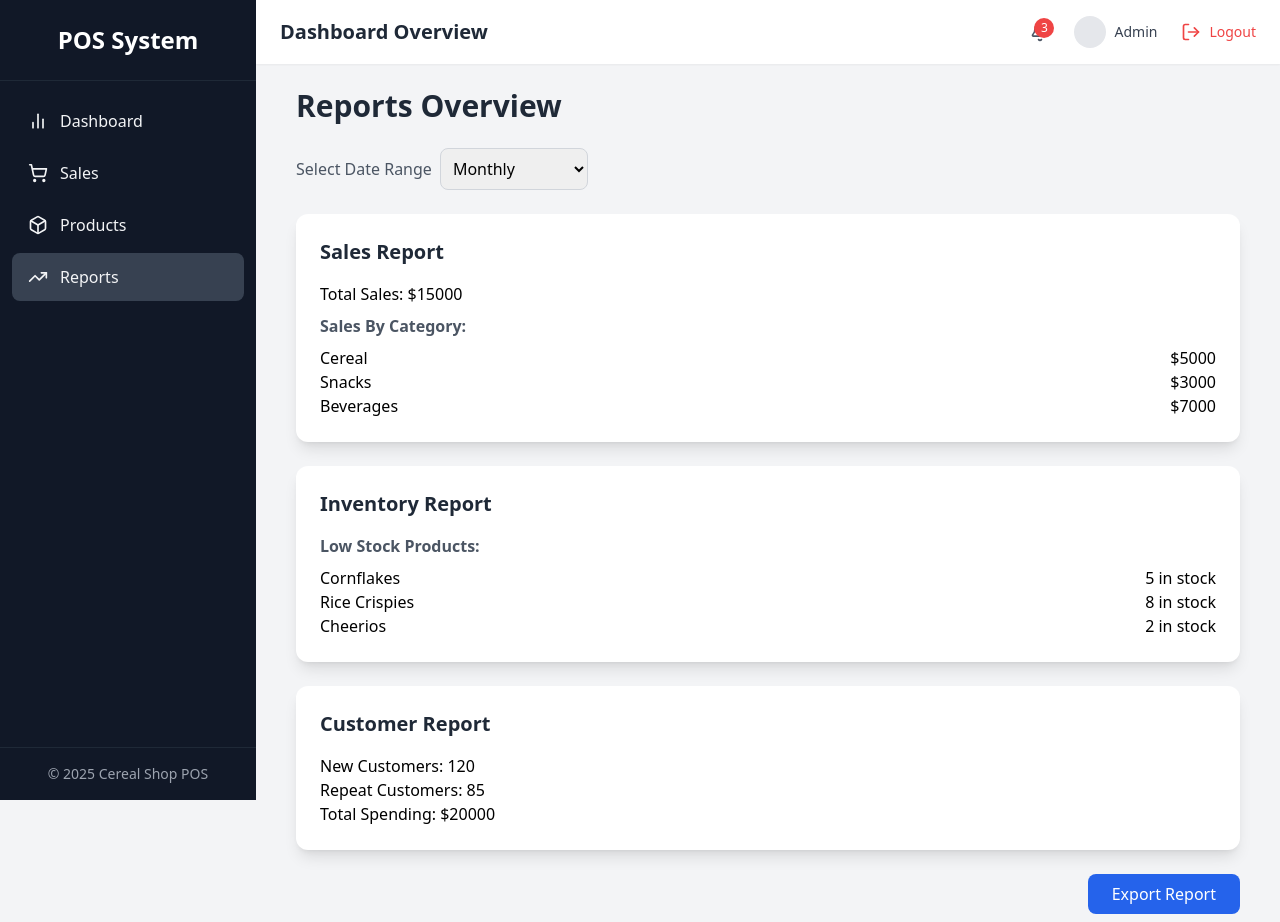
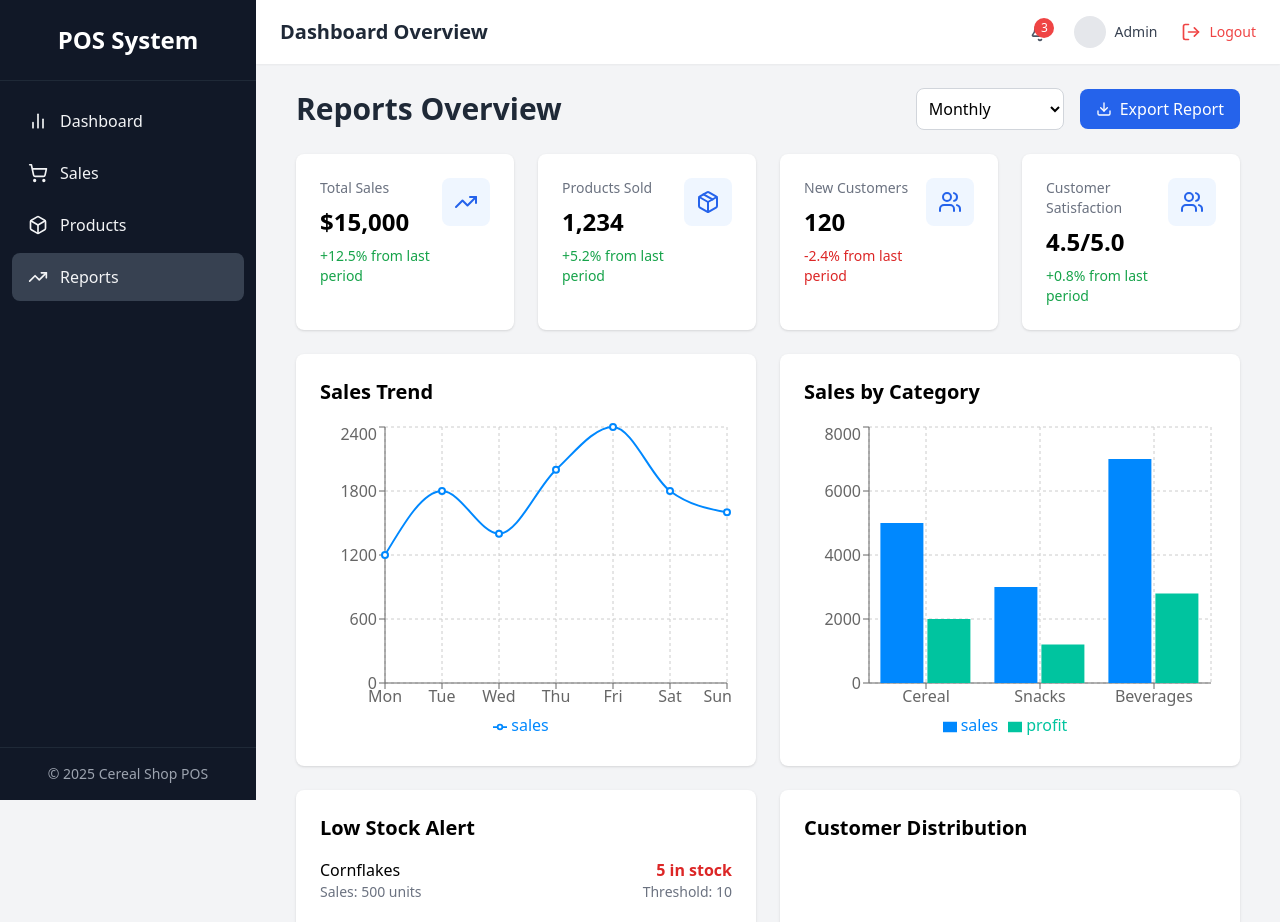
Before and after one commit to Clinton-Okumu/pos-system, a React (Vite) app in the folder frontend/: page /reports in a window 1280 px wide. Shown: the top 922 px of the page. Built offline with nearby package versions, Linux system fonts and the light colour scheme; sample sign-in values are in the browser's storage.

Commit message:
add: updated ui components

```diff
--- a/frontend/package.json
+++ b/frontend/package.json
@@ -16,7 +16,8 @@
     "react": "^18.3.1",
     "react-dom": "^18.3.1",
     "react-modal": "^3.16.3",
-    "react-router-dom": "^7.1.3"
+    "react-router-dom": "^7.1.3",
+    "recharts": "^2.15.1"
   },
   "devDependencies": {
     "@eslint/js": "^9.17.0",
--- a/frontend/src/components/ui/Button.jsx
+++ b/frontend/src/components/ui/Button.jsx
@@ -1,24 +1,52 @@
 import React from "react";
 
-export const Button = ({
+const Button = React.forwardRef(
+  (
+    {
+      className = "",
+      variant = "default",
+      size = "default",
       children,
-  onClick,
-  type = "button",
-  className,
-  variant = "filled",
-}) => {
-  const buttonClass =
-    variant === "outline"
-      ? "border-2 border-gray-600 text-gray-600 bg-transparent"
-      : "bg-blue-600 text-white";
+      ...props
+    },
+    ref,
+  ) => {
+    const baseStyles =
+      "inline-flex items-center justify-center rounded-md text-sm font-medium transition-colors focus-visible:outline-none focus-visible:ring-2 focus-visible:ring-ring focus-visible:ring-offset-2 disabled:opacity-50 disabled:pointer-events-none ring-offset-background";
+
+    const variants = {
+      default: "bg-primary text-primary-foreground hover:bg-primary/90",
+      destructive:
+        "bg-destructive text-destructive-foreground hover:bg-destructive/90",
+      outline:
+        "border border-input hover:bg-accent hover:text-accent-foreground",
+      secondary: "bg-secondary text-secondary-foreground hover:bg-secondary/80",
+      ghost: "hover:bg-accent hover:text-accent-foreground",
+      link: "underline-offset-4 hover:underline text-primary",
+    };
+
+    const sizes = {
+      default: "h-10 py-2 px-4",
+      sm: "h-9 px-3 rounded-md",
+      lg: "h-11 px-8 rounded-md",
+      icon: "h-10 w-10",
+    };
+
+    const variantStyles = variants[variant];
+    const sizeStyles = sizes[size];
 
     return (
       <button
-      type={type}
-      onClick={onClick}
-      className={`${buttonClass} p-2 rounded-md ${className}`}
+        className={`${baseStyles} ${variantStyles} ${sizeStyles} ${className}`}
+        ref={ref}
+        {...props}
       >
         {children}
       </button>
     );
-};
+  },
+);
+
+Button.displayName = "Button";
+
+export { Button };
--- a/frontend/src/pages/ReportsPage.jsx
+++ b/frontend/src/pages/ReportsPage.jsx
@@ -1,106 +1,253 @@
 import React, { useState } from "react";
+import {
+  BarChart,
+  Bar,
+  LineChart,
+  Line,
+  PieChart,
+  Pie,
+  Cell,
+  XAxis,
+  YAxis,
+  CartesianGrid,
+  Tooltip,
+  Legend,
+  ResponsiveContainer,
+} from "recharts";
+import { Download, TrendingUp, Package, Users } from "lucide-react";
 
 const ReportsPage = () => {
   const [dateRange, setDateRange] = useState("monthly");
 
-  // Example data (would typically come from an API or database)
+  // Example data
   const salesData = {
     totalSales: 15000,
     salesByCategory: [
-      { category: "Cereal", sales: 5000 },
-      { category: "Snacks", sales: 3000 },
-      { category: "Beverages", sales: 7000 },
+      { category: "Cereal", sales: 5000, profit: 2000 },
+      { category: "Snacks", sales: 3000, profit: 1200 },
+      { category: "Beverages", sales: 7000, profit: 2800 },
+    ],
+    dailySales: [
+      { date: "Mon", sales: 1200 },
+      { date: "Tue", sales: 1800 },
+      { date: "Wed", sales: 1400 },
+      { date: "Thu", sales: 2000 },
+      { date: "Fri", sales: 2400 },
+      { date: "Sat", sales: 1800 },
+      { date: "Sun", sales: 1600 },
     ],
   };
 
   const inventoryData = [
-    { product: "Cornflakes", stock: 5, sales: 500 },
-    { product: "Rice Crispies", stock: 8, sales: 300 },
-    { product: "Cheerios", stock: 2, sales: 700 },
+    { product: "Cornflakes", stock: 5, sales: 500, threshold: 10 },
+    { product: "Rice Crispies", stock: 8, sales: 300, threshold: 15 },
+    { product: "Cheerios", stock: 2, sales: 700, threshold: 12 },
   ];
 
   const customerData = {
     newCustomers: 120,
     repeatCustomers: 85,
     totalSpending: 20000,
+    satisfaction: 4.5,
+    customerTypes: [
+      { name: "New", value: 120 },
+      { name: "Repeat", value: 85 },
+    ],
   };
+
+  const COLORS = ["#0088FE", "#00C49F", "#FFBB28"];
 
   const handleDateRangeChange = (e) => {
     setDateRange(e.target.value);
   };
 
+  const StatsCard = ({ title, value, icon: Icon, trend }) => (
+    <div className="bg-white rounded-lg shadow p-6">
+      <div className="flex justify-between items-start">
+        <div>
+          <p className="text-sm font-medium text-gray-500">{title}</p>
+          <h3 className="text-2xl font-bold mt-2">{value}</h3>
+          {trend && (
+            <p
+              className={`text-sm mt-2 ${trend >= 0 ? "text-green-600" : "text-red-600"}`}
+            >
+              {trend >= 0 ? "+" : ""}
+              {trend}% from last period
+            </p>
+          )}
+        </div>
+        <div className="p-3 bg-blue-50 rounded-lg">
+          <Icon className="h-6 w-6 text-blue-600" />
+        </div>
+      </div>
+    </div>
+  );
+
   return (
     <div className="p-6 bg-gray-100 min-h-screen">
-      {/* Page Header */}
-      <h1 className="text-3xl font-extrabold text-gray-800 mb-6">
+      <div className="max-w-7xl mx-auto">
+        {/* Header */}
+        <div className="flex justify-between items-center mb-6">
+          <h1 className="text-3xl font-extrabold text-gray-800">
             Reports Overview
           </h1>
-
-      {/* Filters */}
-      <div className="mb-6">
-        <label className="text-gray-600">Select Date Range</label>
+          <div className="flex items-center gap-4">
             <select
               value={dateRange}
               onChange={handleDateRangeChange}
-          className="ml-2 p-2 rounded-lg border border-gray-300"
+              className="p-2 rounded-lg border border-gray-300 bg-white"
             >
               <option value="daily">Daily</option>
               <option value="weekly">Weekly</option>
               <option value="monthly">Monthly</option>
               <option value="custom">Custom Range</option>
             </select>
-      </div>
-
-      {/* Sales Report Section */}
-      <div className="bg-white shadow-lg rounded-xl p-6 mb-6">
-        <h2 className="text-xl font-semibold text-gray-800">Sales Report</h2>
-        <div className="mt-4">
-          <p>Total Sales: ${salesData.totalSales}</p>
-          <p className="mt-2 font-semibold text-gray-600">Sales By Category:</p>
-          <ul className="mt-2">
-            {salesData.salesByCategory.map((category, index) => (
-              <li key={index} className="flex justify-between">
-                <span>{category.category}</span>
-                <span>${category.sales}</span>
-              </li>
-            ))}
-          </ul>
+            <button className="bg-blue-600 text-white px-4 py-2 rounded-lg flex items-center gap-2 hover:bg-blue-700">
+              <Download className="h-4 w-4" />
+              Export Report
+            </button>
           </div>
         </div>
 
-      {/* Inventory Report Section */}
-      <div className="bg-white shadow-lg rounded-xl p-6 mb-6">
-        <h2 className="text-xl font-semibold text-gray-800">
-          Inventory Report
-        </h2>
-        <div className="mt-4">
-          <p className="font-semibold text-gray-600">Low Stock Products:</p>
-          <ul className="mt-2">
-            {inventoryData.map((product, index) => (
-              <li key={index} className="flex justify-between">
-                <span>{product.product}</span>
-                <span>{product.stock} in stock</span>
-              </li>
-            ))}
-          </ul>
+        {/* Stats Overview */}
+        <div className="grid grid-cols-1 md:grid-cols-2 lg:grid-cols-4 gap-6 mb-6">
+          <StatsCard
+            title="Total Sales"
+            value={`$${salesData.totalSales.toLocaleString()}`}
+            icon={TrendingUp}
+            trend={12.5}
+          />
+          <StatsCard
+            title="Products Sold"
+            value="1,234"
+            icon={Package}
+            trend={5.2}
+          />
+          <StatsCard
+            title="New Customers"
+            value={customerData.newCustomers}
+            icon={Users}
+            trend={-2.4}
+          />
+          <StatsCard
+            title="Customer Satisfaction"
+            value={`${customerData.satisfaction}/5.0`}
+            icon={Users}
+            trend={0.8}
+          />
+        </div>
+
+        {/* Charts Section */}
+        <div className="grid grid-cols-1 lg:grid-cols-2 gap-6 mb-6">
+          {/* Sales Trend */}
+          <div className="bg-white rounded-lg shadow p-6">
+            <h2 className="text-xl font-semibold mb-4">Sales Trend</h2>
+            <div className="h-80">
+              <ResponsiveContainer width="100%" height="100%">
+                <LineChart data={salesData.dailySales}>
+                  <CartesianGrid strokeDasharray="3 3" />
+                  <XAxis dataKey="date" />
+                  <YAxis />
+                  <Tooltip />
+                  <Legend />
+                  <Line
+                    type="monotone"
+                    dataKey="sales"
+                    stroke="#0088FE"
+                    strokeWidth={2}
+                  />
+                </LineChart>
+              </ResponsiveContainer>
             </div>
           </div>
 
-      {/* Customer Report Section */}
-      <div className="bg-white shadow-lg rounded-xl p-6 mb-6">
-        <h2 className="text-xl font-semibold text-gray-800">Customer Report</h2>
-        <div className="mt-4">
-          <p>New Customers: {customerData.newCustomers}</p>
-          <p>Repeat Customers: {customerData.repeatCustomers}</p>
-          <p>Total Spending: ${customerData.totalSpending}</p>
+          {/* Sales by Category */}
+          <div className="bg-white rounded-lg shadow p-6">
+            <h2 className="text-xl font-semibold mb-4">Sales by Category</h2>
+            <div className="h-80">
+              <ResponsiveContainer width="100%" height="100%">
+                <BarChart data={salesData.salesByCategory}>
+                  <CartesianGrid strokeDasharray="3 3" />
+                  <XAxis dataKey="category" />
+                  <YAxis />
+                  <Tooltip />
+                  <Legend />
+                  <Bar dataKey="sales" fill="#0088FE" />
+                  <Bar dataKey="profit" fill="#00C49F" />
+                </BarChart>
+              </ResponsiveContainer>
+            </div>
           </div>
         </div>
 
-      {/* Export Button */}
-      <div className="flex justify-end">
-        <button className="bg-blue-600 text-white px-6 py-2 rounded-lg hover:bg-blue-700 transition-all">
-          Export Report
-        </button>
+        {/* Bottom Section */}
+        <div className="grid grid-cols-1 lg:grid-cols-2 gap-6">
+          {/* Inventory Status */}
+          <div className="bg-white rounded-lg shadow p-6">
+            <h2 className="text-xl font-semibold mb-4">Low Stock Alert</h2>
+            <div className="space-y-4">
+              {inventoryData.map((item) => (
+                <div
+                  key={item.product}
+                  className="flex items-center justify-between"
+                >
+                  <div>
+                    <p className="font-medium">{item.product}</p>
+                    <p className="text-sm text-gray-500">
+                      Sales: {item.sales} units
+                    </p>
+                  </div>
+                  <div className="text-right">
+                    <p
+                      className={`font-bold ${
+                        item.stock < item.threshold
+                          ? "text-red-600"
+                          : "text-green-600"
+                      }`}
+                    >
+                      {item.stock} in stock
+                    </p>
+                    <p className="text-sm text-gray-500">
+                      Threshold: {item.threshold}
+                    </p>
+                  </div>
+                </div>
+              ))}
+            </div>
+          </div>
+
+          {/* Customer Distribution */}
+          <div className="bg-white rounded-lg shadow p-6">
+            <h2 className="text-xl font-semibold mb-4">
+              Customer Distribution
+            </h2>
+            <div className="h-80">
+              <ResponsiveContainer width="100%" height="100%">
+                <PieChart>
+                  <Pie
+                    data={customerData.customerTypes}
+                    cx="50%"
+                    cy="50%"
+                    innerRadius={60}
+                    outerRadius={80}
+                    fill="#8884d8"
+                    paddingAngle={5}
+                    dataKey="value"
+                  >
+                    {customerData.customerTypes.map((entry, index) => (
+                      <Cell
+                        key={`cell-${index}`}
+                        fill={COLORS[index % COLORS.length]}
+                      />
+                    ))}
+                  </Pie>
+                  <Tooltip />
+                  <Legend />
+                </PieChart>
+              </ResponsiveContainer>
+            </div>
+          </div>
+        </div>
       </div>
     </div>
   );
```
Also changed, not shown: frontend/src/components/ui/Card.jsx (+57 -11 lines), frontend/src/components/ui/Input.jsx (+15 -14 lines), frontend/src/pages/ProductsPage.jsx (+81 -66 lines), 1 other file (tests, documents, lock files or other folders). Lines whose indentation alone changed are shown as unchanged.
